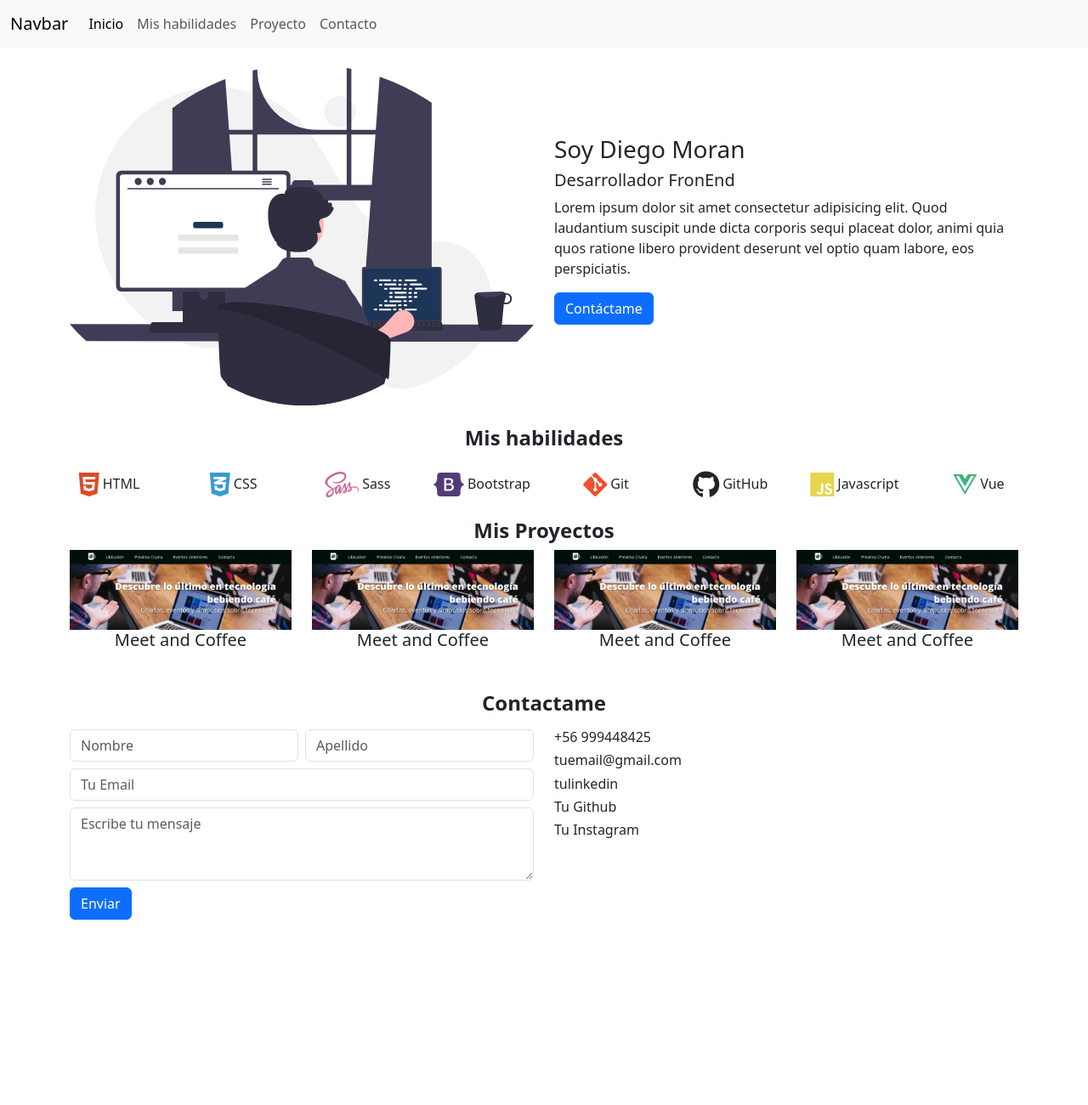
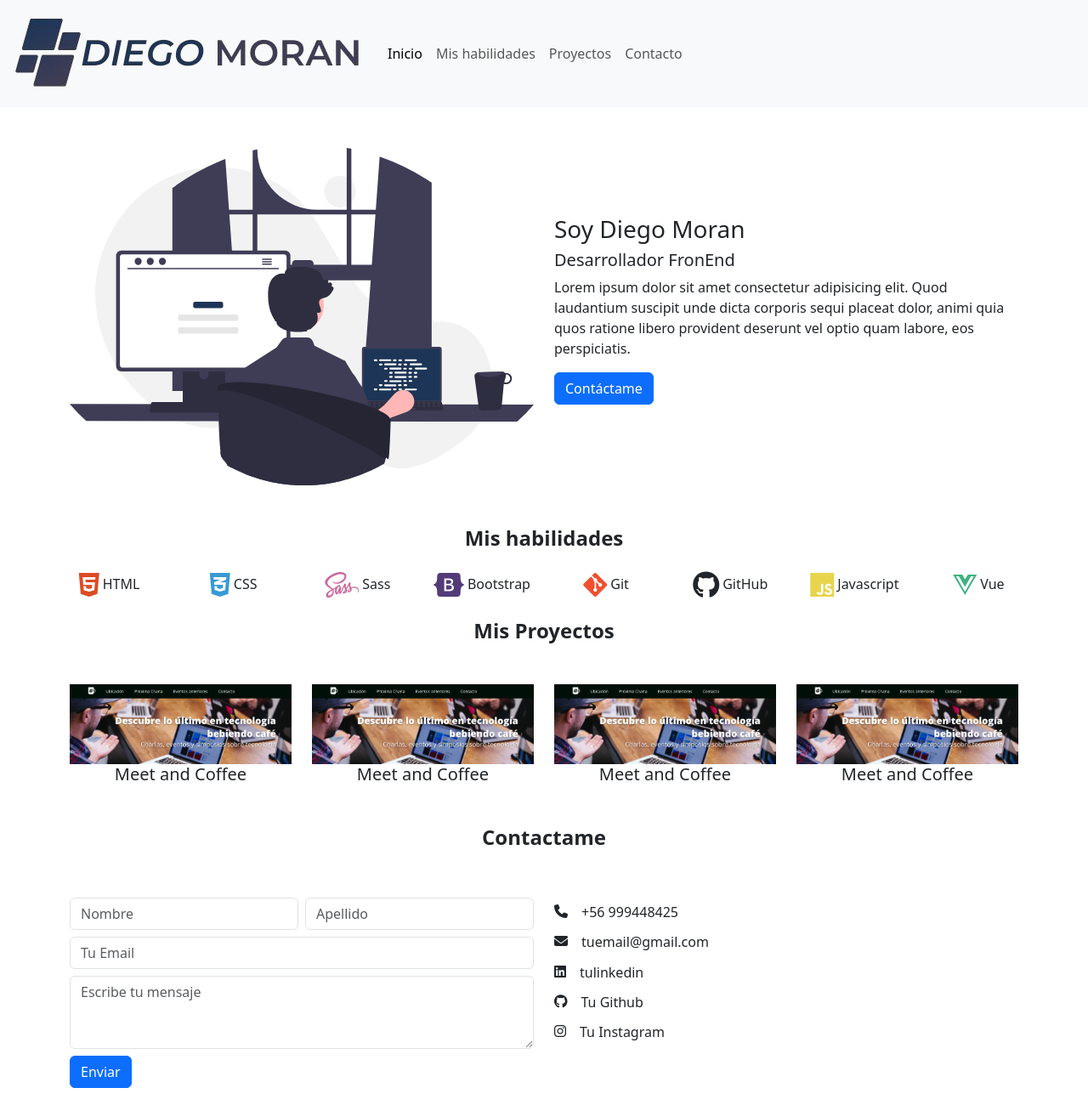
Before and after one commit to diegocmd20/Mi-Primer-Portafolio, a website: page index.html in a window 1280 px wide. Shown: the whole page at 85% size. Before the commit the page ends 1154 px from the top, so only its background shows below. Drawn offline with Linux system fonts and the light colour scheme.

Commit message:
Project almost done, Font and color details pending

```diff
--- a/index.html
+++ b/index.html
@@ -11,7 +11,7 @@
     <header>
       <nav class="navbar navbar-expand-lg bg-body-tertiary">
         <div class="container-fluid">
-          <a class="navbar-brand" href="#">Navbar</a>
+          <a class="navbar-brand" href="#"><img src="./assets/img/logo-dm.png"  alt="logo-dm"></a>
           <button
             class="navbar-toggler"
             type="button"
@@ -26,15 +26,15 @@
           <div class="collapse navbar-collapse" id="navbarNavAltMarkup">
             <div class="navbar-nav">
               <a class="nav-link active" aria-current="page" href="#">Inicio</a>
-              <a class="nav-link" href="#">Mis habilidades</a>
-              <a class="nav-link" href="#">Proyecto</a>
-              <a class="nav-link" href="#">Contacto</a>
+              <a class="nav-link" href="#skills">Mis habilidades</a>
+              <a class="nav-link" href="#projects">Proyectos</a>
+              <a class="nav-link" href="#contact">Contacto</a>
             </div>
           </div>
         </div>
       </nav>
     </header>
-    <main class="container my-4">
+    <main class="container my-5">
       <div class="row d-flex align-items-center g-4">
         <div class="col-12 col-md-6">
           <img class="w-100" src="./assets/img/developer.svg" />
@@ -49,13 +49,15 @@
               quia quos ratione libero provident deserunt vel optio quam labore,
               eos perspiciatis.
             </p>
-            <button type="submit" class="btn btn-primary mb-3">Contáctame</button>
+            <button type="submit" class="btn btn-primary mb-3 "><a class="text-decoration-none text-white" href="#contact">Contáctame</a>
+
+            </button>
           </div>
         </div>
       </div>
     </main>
     <section class="container">
-      <h4 class="fw-bold text-center">Mis habilidades</h4>
+      <h4 id="skills" class="fw-bold text-center my-4">Mis habilidades</h4>
       <div
         class="row text-center justify-content-between mx-auto my-4 align-items-center"
       >
@@ -110,8 +112,8 @@
       </div>
     </section>
     <section class="container my-4">
-      <h4 class="fw-bold text-center">Mis Proyectos</h4>
-      <div class="row">
+      <h4 id="projects" class="fw-bold text-center">Mis Proyectos</h4>
+      <div class="row my-5">
         <div class="col-6 col-md-3">
           <div class="text-center">
             <img
@@ -155,7 +157,7 @@
       </div>
     </section>
     <footer class="container my-5">
-      <h4 class="fw-bold text-center">Contactame</h4>
+      <h4 id="contact" class="fw-bold text-center my-5">Contactame</h4>
       <div class="row">
         <div class="col-12 col-md-6 my-2">
           <form class="row g-2">
@@ -200,24 +202,24 @@
           </form>
         </div>
         <div class="col-12 col-md-6 my-2">
-          <div class="d-flex">
-            <i></i>
+          <div class="d-flex gap-3 my-2">
+            <i class="fa-solid fa-phone"></i>
             <h6>+56 999448425</h6>
           </div>
-          <div class="d-flex">
-            <i></i>
+          <div class="d-flex gap-3 my-2">
+            <i class="fa-solid fa-envelope"></i>
             <h6>tuemail@gmail.com</h6>
           </div>
-          <div class="d-flex">
-            <i></i>
+          <div class="d-flex gap-3 my-2">
+            <i class="fa-brands fa-linkedin"></i>
             <h6>tulinkedin</h6>
           </div>
-          <div class="d-flex">
-            <i></i>
+          <div class="d-flex gap-3 my-2">
+            <i class="fa-brands fa-github"></i>
             <h6>Tu Github</h6>
           </div>
-          <div class="d-flex">
-            <i></i>
+          <div class="d-flex gap-3 my-2">
+            <i class="fa-brands fa-instagram"></i>
             <h6>Tu Instagram</h6>
           </div>
         </div>
```
Also changed, not shown: assets/img/logo-dm.png (added).
